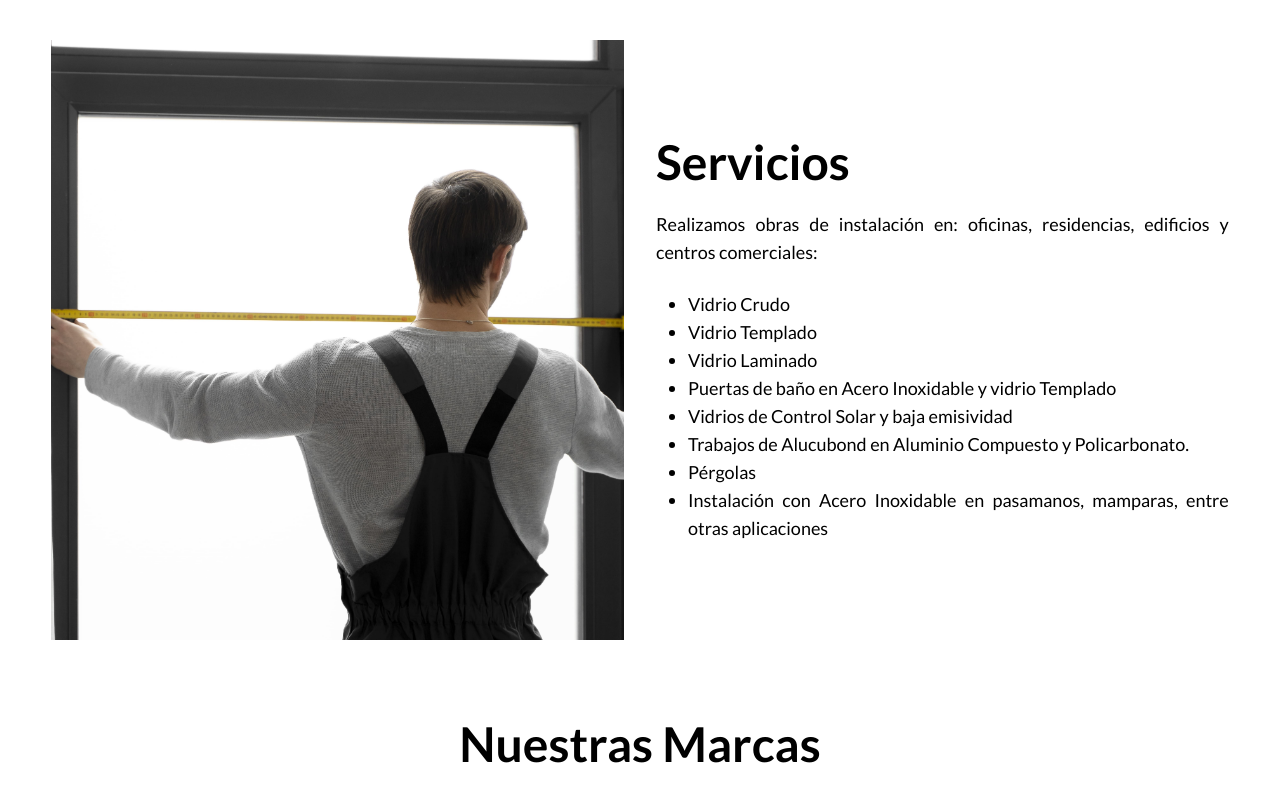
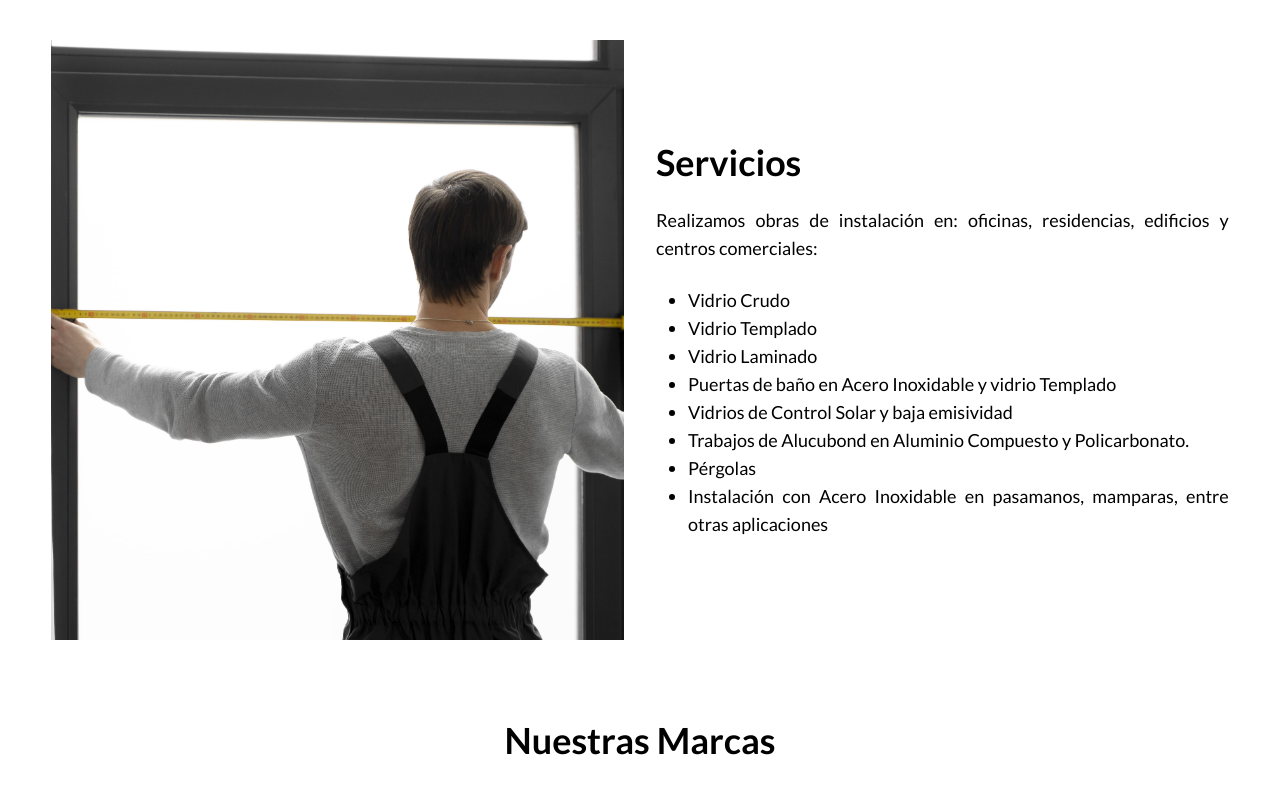
Before and after one commit to JamesLoor/herracol-app, a Next.js app: page / in a window 1280 px wide. Shown: the part 800-1590 px from the top of the page. Built offline with nearby package versions, Linux system fonts and the light colour scheme.

Commit message:
Change size of h2 home

```diff
--- a/src/app/page.jsx
+++ b/src/app/page.jsx
@@ -36,7 +36,7 @@
         className="grid gap-8 items-center w-full px-[4%] mx-[auto] py-10 md:grid-cols-2"
       >
         <div className="grid order-2 gap-4 md:gap-6 ">
-          <h2 className="text-3xl lg:text-5xl font-bold">{services.title}</h2>
+          <h2 className="text-2xl lg:text-4xl font-bold">{services.title}</h2>
           <p className="leading-relaxed md:text-lg text-justify">
             {services.text}
           </p>
@@ -67,7 +67,7 @@
       </section>
 
       <section id="brands" className="grid gap-8 px-[4%] py-10 w-full">
-        <h2 className="text-3xl lg:text-5xl font-bold text-center">
+        <h2 className="text-2xl lg:text-4xl font-bold text-center">
           Nuestras Marcas
         </h2>
         <figure className="grid gap-3 lg:gap-4 grid-cols-2 sm:grid-cols-3 md:grid-cols-4 lg:grid-cols-6">
```
